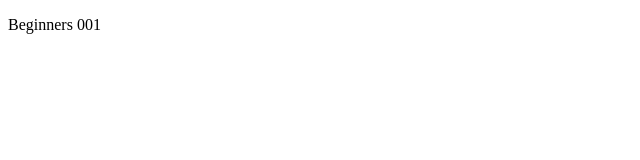
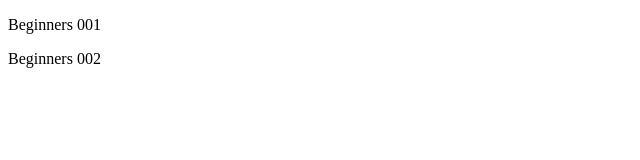
Before and after one commit to XamanJay/Test_Beginners, a plain HTML site: page index.html in a window 1280 px wide. Shown: the full height of the page, 0-640 px from the left. Drawn offline with Linux system fonts and the light colour scheme.

Commit message:
second commit

```diff
--- a/index.html
+++ b/index.html
@@ -8,5 +8,6 @@
 </head>
 <body>
     <p>Beginners 001</p>
+    <p>Beginners 002</p>
 </body>
 </html>
```
